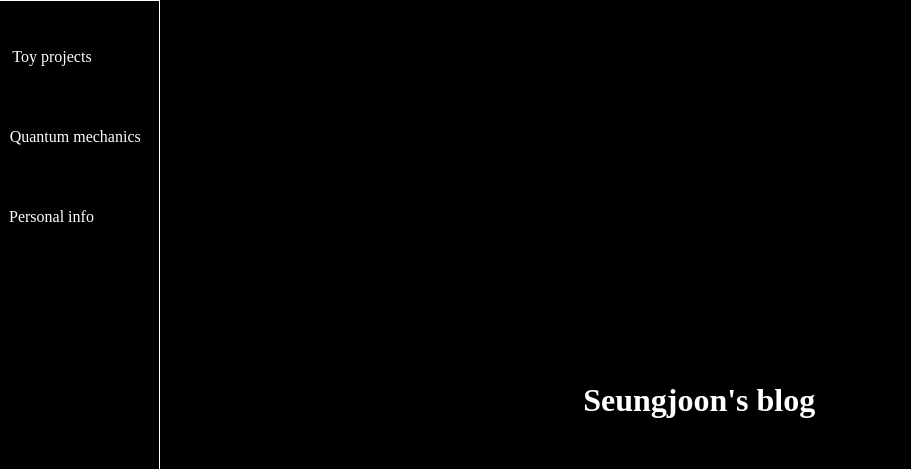
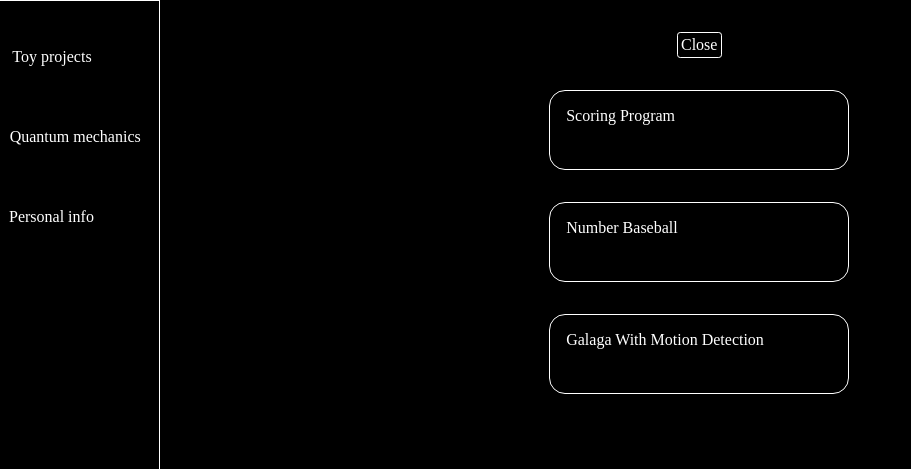
Before and after one commit to physics0318/physics0318, a plain HTML site: page index.html in a window 1280 px wide. Both pictures are taken after a click on the item 101 px from the left and 57 px from the top of the page. Shown: the top 469 px of the page, 42-953 px from the left. Drawn offline with Linux system fonts and the light colour scheme.

Commit message:
new project menu design

```diff
--- a/index.html
+++ b/index.html
@@ -9,12 +9,18 @@
 </head>
 <body>
     <nav id="nav">
-        <li id="toyprojecticon" onclick=window.open("https://github.com/physics0318")><i class="fab fa-github fa-lg"></i></li>
+        <li id="toyprojecticon"><i class="fab fa-github fa-lg"></i></li>
         <li id="QMicon"><i class="fas fa-atom fa-lg"></i></li>
         <li id="infoIcon"><i class="far fa-address-card"></i></li>
     </nav>
     <div id="displayer">
         <h1 class="display" id="title">Seungjoon's blog</h1>
+        <div id="projectContainer">
+            <div id="pjtClose"><p>Close</p></div>
+            <div class="project"><p>Scoring Program</p></div>
+            <div class="project"><p>Number Baseball</p></div>
+            <div class="project"><p>Galaga With Motion Detection</p></div>
+        </div>
         <div id="infoCard">
             <div class="closebutton"><p>X</p></div>
             <ul>
@@ -23,6 +29,6 @@
             </ul>
         </div>
     </div>
+    <script src="script.js" async></script>
 </body>
-<script src="script.js" async></script>
 </html>
--- a/script.js
+++ b/script.js
@@ -1,13 +1,29 @@
 const title = document.getElementById('title');
+const pjts = document.getElementById('toyprojecticon');
+const pjtContainer = document.getElementById('projectContainer');
+const pjtClose = document.getElementById('pjtClose');
 const info = document.getElementById('infoIcon');
 const infoCard = document.getElementById('infoCard');
 const infoclose = infoCard.querySelector('div');
 
-info.addEventListener('click',function(){
-    infoCard.setAttribute('class', 'display');
-    title.removeAttribute('class');
+function changeContent(content) {
+    let cDisplay = document.getElementsByClassName('display');
+    for (let i = 0; i < cDisplay.length; i++) {
+        console.log(cDisplay[i]);
+        cDisplay[i].removeAttribute('class', 'display');
+    };
+    content.setAttribute('class', 'display');
+};
+
+pjts.addEventListener('click', function(){
+    changeContent(pjtContainer);
 });
-infoclose.addEventListener('click',function(){
-    infoCard.removeAttribute('class');
-    title.setAttribute('class', 'display');
+pjtClose.addEventListener('click', function(){
+    changeContent(title);
+})
+info.addEventListener('click', function(){
+    changeContent(infoCard);
 });
+infoclose.addEventListener('click', function(){
+    changeContent(title);
+});
--- a/style.css
+++ b/style.css
@@ -8,6 +8,9 @@
     display: flex;
     width: 100vw;
     height: 100vh;
+}
+p{
+    color: white;
 }
 #displayer{
     position: relative;
@@ -20,11 +23,45 @@
 #displayer > *{
     opacity: 0;
 }
+#displayer #projectContainer{
+    display: flex;
+    flex-direction: column;
+    align-items: center;
+    overflow-y: scroll;
+    width: 100%;
+    height: 100%;
+}
+#projectContainer #pjtClose{
+    border: solid white 1px;
+    border-radius: 0.2em;
+    padding: 0.2em;
+    margin-top: 2em;
+    transition: 50ms;
+}
+#projectContainer #pjtClose:hover{
+    cursor: pointer;
+    transform: scale(1.3);
+    transition: 100ms;
+}
+#projectContainer .project{
+    width: 300px;
+    height: 5em;
+    border: solid white 1px;
+    border-radius: 1em;
+    margin-top: 2rem;
+    padding: 1em;
+    transition: 100ms;
+}
+#displayer #projectContainer .project:hover{
+    cursor: pointer;
+    transform: scale(1.1);
+}
 #displayer .display{
     position: absolute;
     color: white;
     opacity: 100%;
     transition: 200ms;
+    z-index: 10;
 }
 #displayer #infoCard{
     position: absolute;
@@ -44,7 +81,6 @@
 }
 #infoCard .closebutton p{
     font-size: 1.5rem;
-    color: white;
 }
 #infoCard ul{
     padding: 1em;
```
